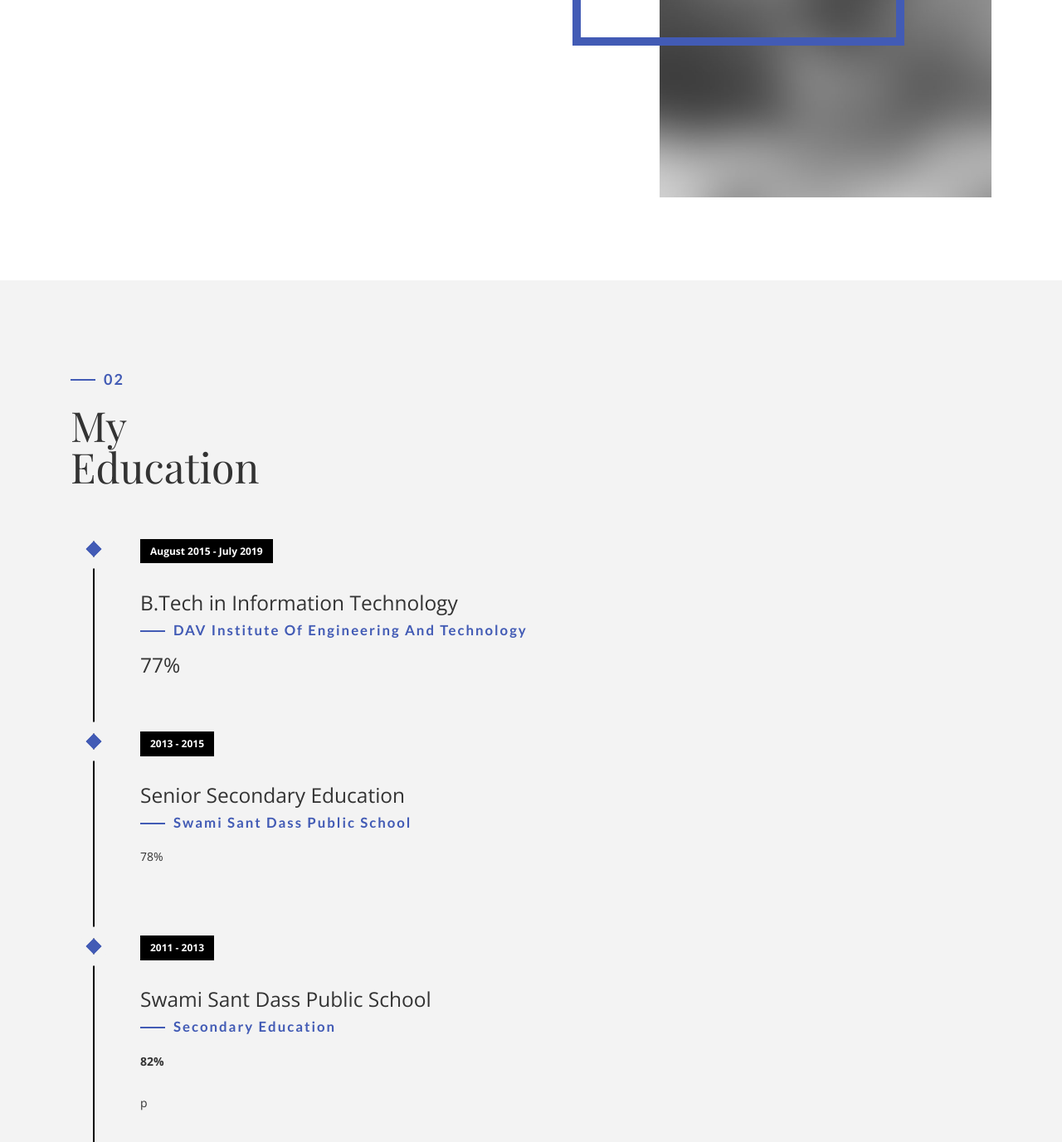
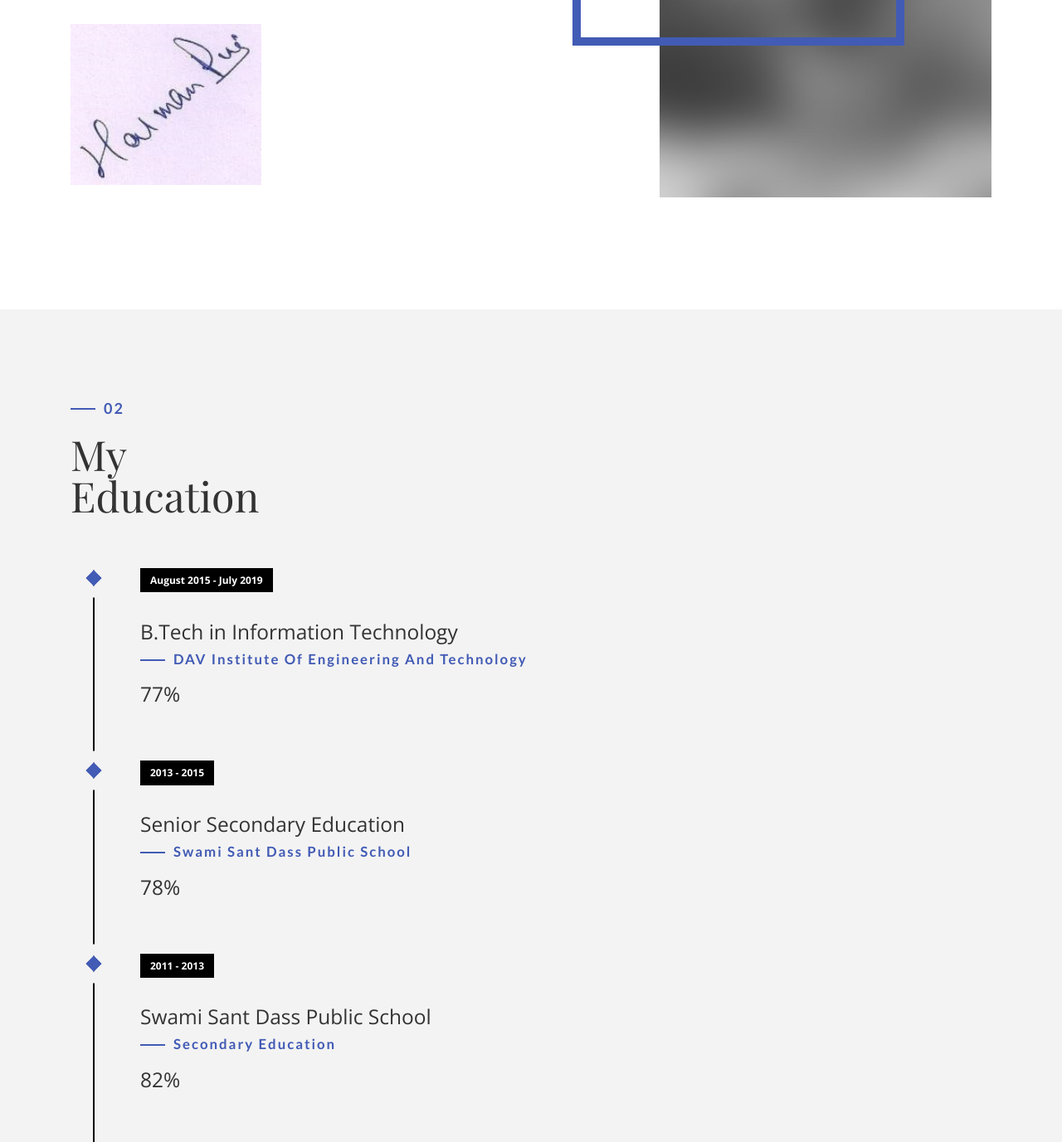
Before and after one commit to mrpuri/harmanpuri.in, a plain HTML site: page index.html in a window 1280 px wide. Shown: the part 1285-2662 px from the top of the page at 83% size. Drawn offline with nearby package versions, Linux system fonts and the light colour scheme; files whose address does not match are found by name; a web font is replaced by a local one.

Commit message:
i message

```diff
--- a/index.html
+++ b/index.html
@@ -68,11 +68,11 @@
                 <h1 class="size-50">Know <br /> About me</h1>
                 <div class="h-50"></div>
                 <p>Apart from my passion for programming and my good problem-solving ability, I am an avid learner. I am also a fitness and fashion enthusiast possessing an extrovert and friendly nature who is always ready for new challenges and opportunities.
-                  What drives me is the thought of developing software that would be appreciated and recognized in the IT industry and would meet the needs of society.
-                  Currently working in Java, I started with HTML and CSS followed by C++, Javascript, SQL.
+                  <br>
+                  Currently working in Java, I have previously worked in C++, Javascript, SQL, HTML, CSS.
                   My obsession with motivating others around me is a fringe benefit.</p>
 
-                <div class="h-50"></div> <img src="img/Signature.jpeg" width="230" alt="" />
+                <div class="h-50"></div> <img src="img/Signature.jpg" width="230" alt="" />
                 <div class="h-50"></div>
             </div>
             <div class="col-md-6 about-img-div">
@@ -108,7 +108,7 @@
                             <p class="timeline-event-thumbnail">2013 - 2015</p>
                             <h3>Senior Secondary Education</h3>
                             <h4>Swami Sant Dass Public School</h4>
-                            <p>78%</p>
+                            <h3>78%</h3>
                         </div>
                     </li>
                     <li class="timeline-event" data-aos="fade-up" data-aos-delay=".4">
@@ -117,8 +117,7 @@
                             <p class="timeline-event-thumbnail">2011 - 2013</p>
                             <h3>Swami Sant Dass Public School</h3>
                             <h4>Secondary Education</h4>
-                            <p><strong>82%</strong>
-                                </p>p
+                            <h3>82%</h3>
                         </div>
                     </li>
                 </ul>
```
Also changed, not shown: img/Signature.svg (deleted).
